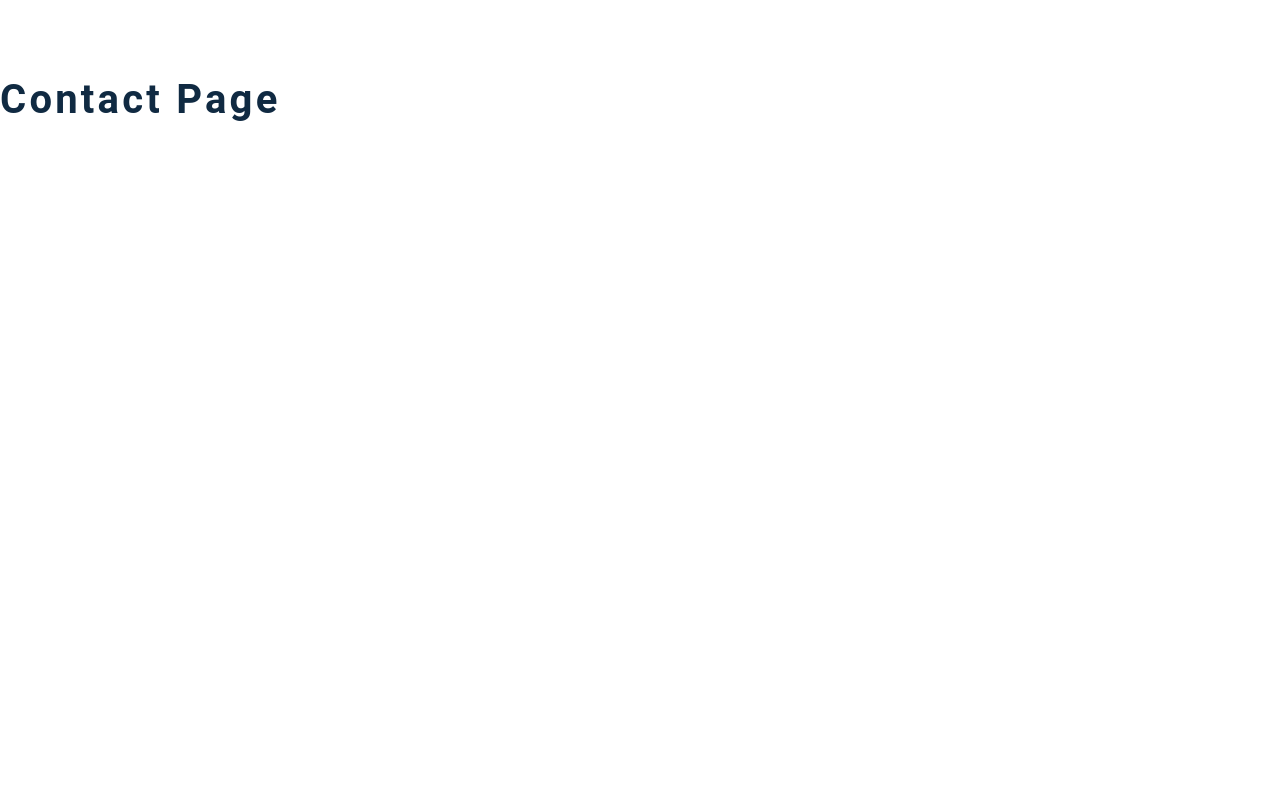
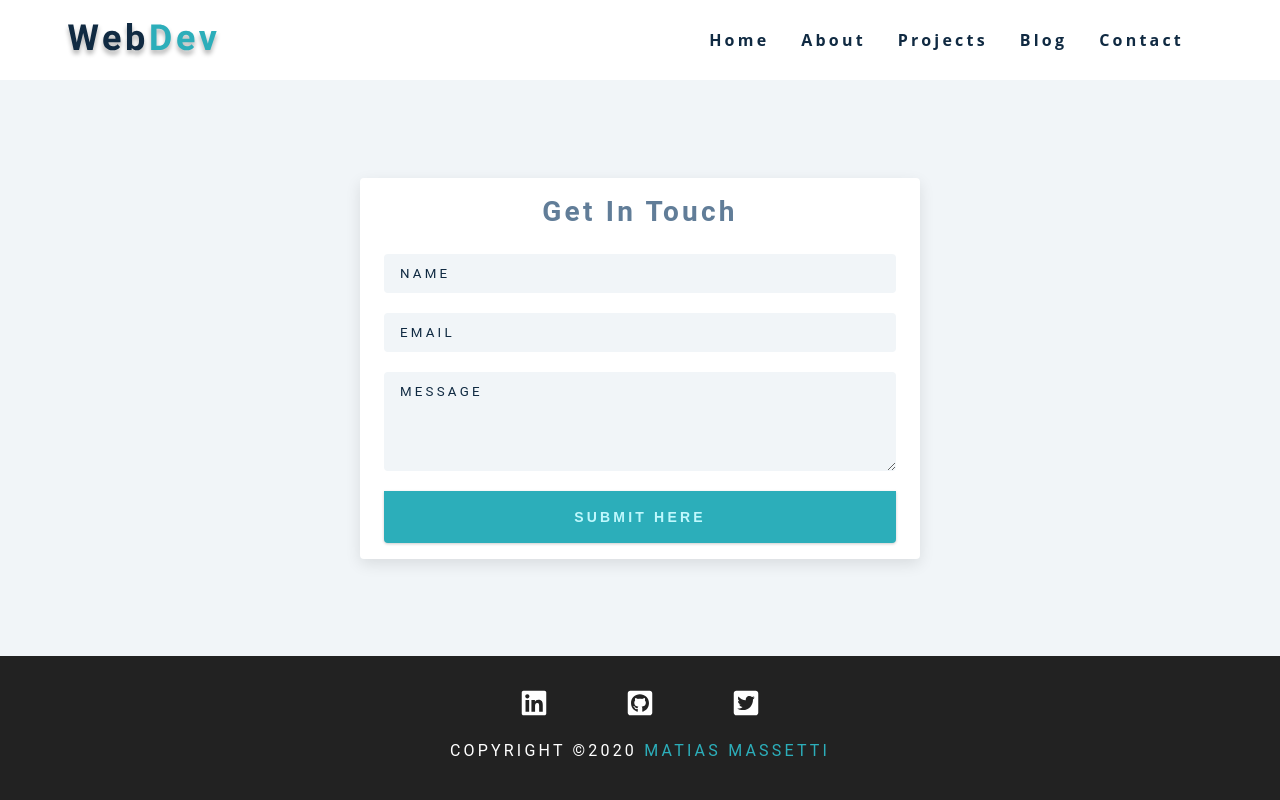
Before and after one commit to mmassetti/portfolio-gatsbyjs, a Gatsby site: page /contact in a window 1280 px wide. Built offline with nearby package versions, Linux system fonts and the light colour scheme; Gatsby itself is replaced by a stand-in of ours.

Commit message:
added basic contact form

```diff
--- a/src/pages/contact.js
+++ b/src/pages/contact.js
@@ -2,7 +2,34 @@
 import Layout from "../components/Layout"
 
 const contact = () => {
-  return <h2>contact page</h2>
+  return (
+    <Layout>
+      <section className="contact-page">
+        <article className="contact-form">
+          <h3>get in touch</h3>
+          <form>
+            <div className="form-group">
+              <input type="text" placeholder="name" className="form-control" />
+              <input
+                type="email"
+                placeholder="email"
+                className="form-control"
+              />
+              <textarea
+                name="message"
+                rows="5"
+                placeholder="message"
+                className="form-control"
+              ></textarea>
+              <button type="submit" className="submit-btn btn">
+                submit here
+              </button>
+            </div>
+          </form>
+        </article>
+      </section>
+    </Layout>
+  )
 }
 
 export default contact
```
